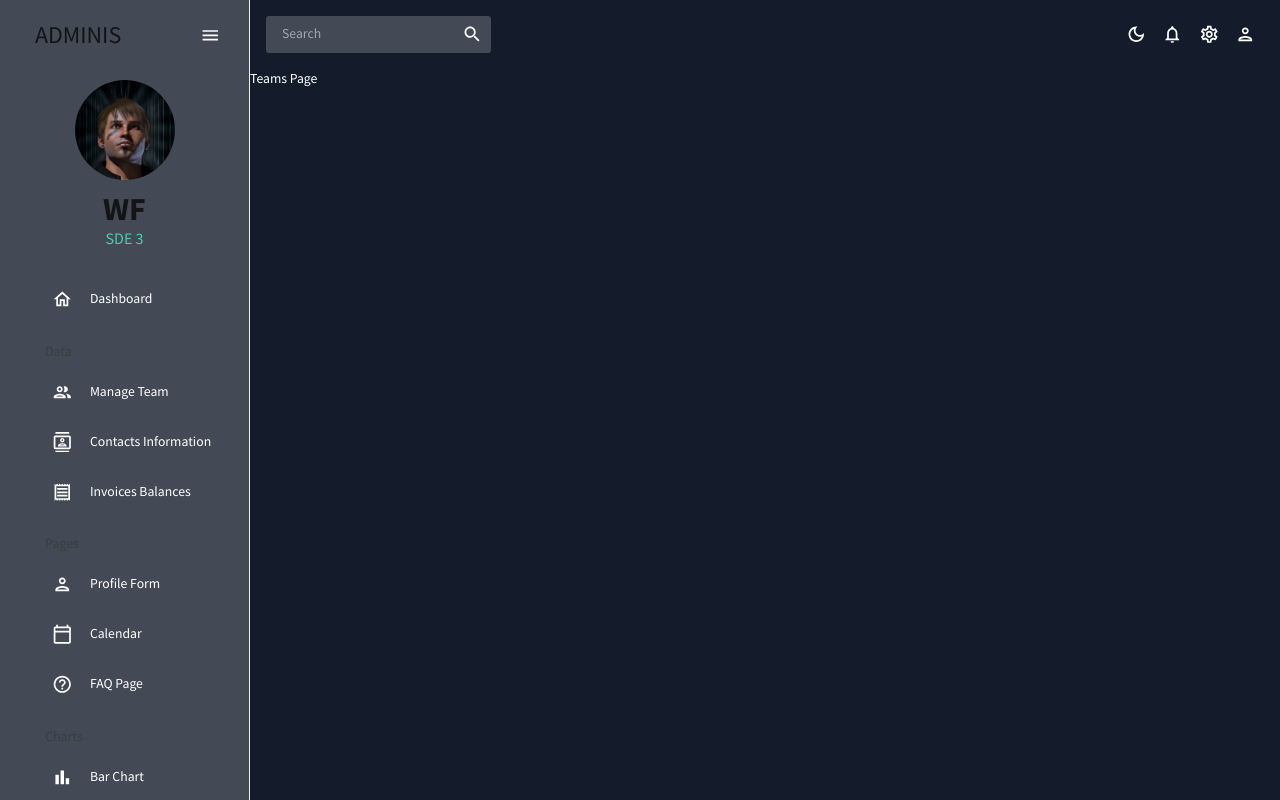
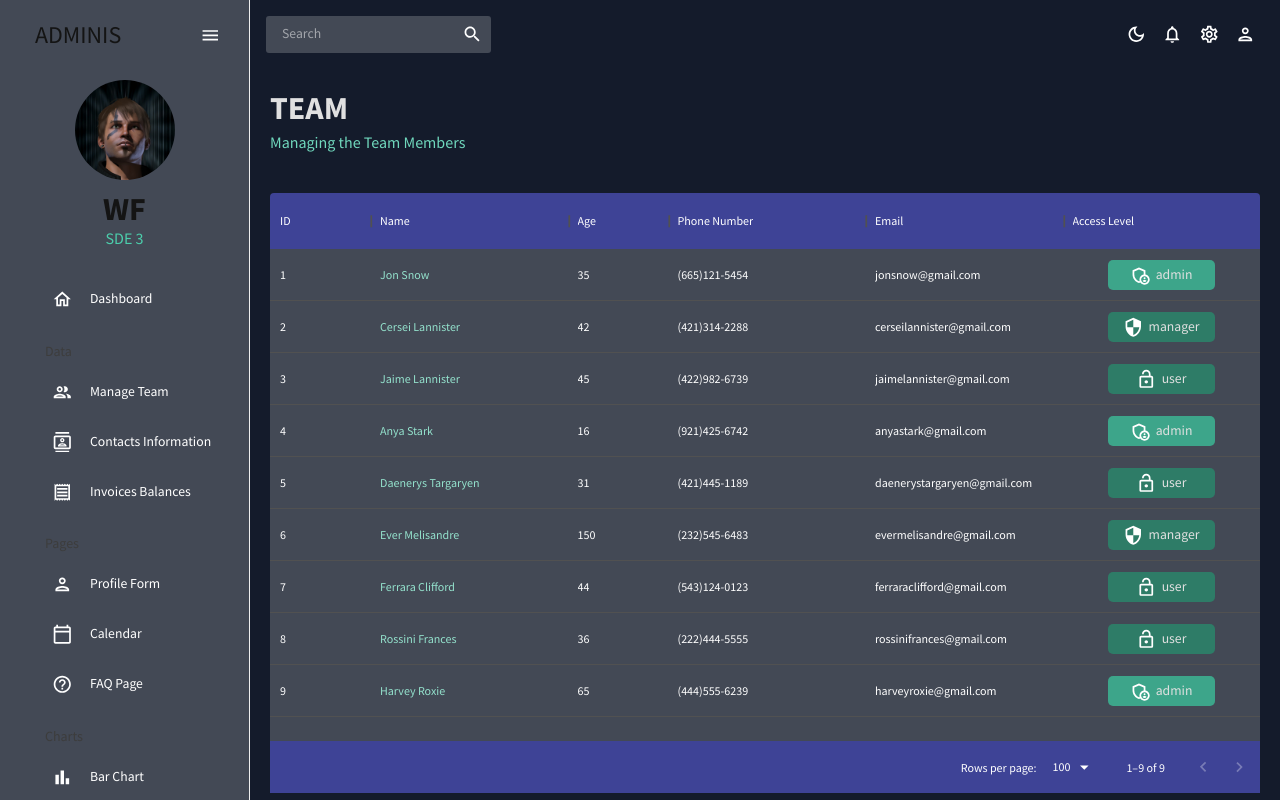
Before and after one commit to fallenreaper/sampleadminconsole, a Next.js app: page /team in a window 1280 px wide. Shown: the top 800 px of the page. Built offline with nearby package versions, Linux system fonts and the light colour scheme.

Commit message:
Created a Datagrid using the x-data-grid by mui

```diff
--- /dev/null
+++ b/components/header.tsx
@@ -0,0 +1,18 @@
+
+import { Typography, Box, useTheme } from "@mui/material"
+import { tokens } from '../utilities/theme'
+
+const Header = ( data: { title: string, subtitle: string}) => {
+  const theme = useTheme()
+  const colors = tokens(theme.palette.mode)
+
+
+  return (
+    <Box mb="30px">
+      <Typography variant="h2" color={colors.grey[100]} fontWeight="bold" sx={{mb: "5px"}}>{data.title.toUpperCase()}</Typography>
+      <Typography variant="h5" color={colors.greenAccent[400]}>{data.subtitle}</Typography>
+    </Box>
+  )
+}
+
+export default Header
--- a/package.json
+++ b/package.json
@@ -17,6 +17,7 @@
     "@fullcalendar/timegrid": "^5.11.3",
     "@mui/icons-material": "^5.10.14",
     "@mui/material": "^5.10.14",
+    "@mui/x-data-grid": "^5.17.13",
     "@nivo/bar": "^0.80.0",
     "@nivo/core": "^0.80.0",
     "@nivo/geo": "^0.80.0",
--- a/pages/team.tsx
+++ b/pages/team.tsx
@@ -1,7 +1,109 @@
-
-
+import { Box, Typography, useTheme } from "@mui/material";
+import { DataGrid, GridColDef } from "@mui/x-data-grid";
+import { tokens } from "../utilities/theme";
+import { mockDataTeam } from "../mockData/mockData";
+import AdminPanelSettingsOutlinedIcon from "@mui/icons-material/AdminPanelSettingsOutlined";
+import LockOpenOutlinedIcon from "@mui/icons-material/LockOpenOutlined";
+import SecurityOutlinedIcon from "@mui/icons-material/SecurityOutlined";
+import Header from "../components/header";
+import { borderRadius } from "@mui/system";
 
 export default function Teams() {
+  const theme = useTheme();
+  const colors = tokens(theme.palette.mode);
 
-  return (<div>Teams Page</div>)
+  const columns: GridColDef[] = [
+    {
+      field: "id",
+      headerName: "ID",
+    },
+    {
+      field: "name",
+      headerName: "Name",
+      flex: 1,
+      cellClassName: "name-column--cell",
+    },
+    {
+      field: "age",
+      headerName: "Age",
+      type: "number",
+      align: "left",
+      headerAlign: "left",
+    },
+    {
+      field: "phone",
+      headerName: "Phone Number",
+      flex: 1,
+    },
+    {
+      field: "email",
+      headerName: "Email",
+      flex: 1,
+    },
+    {
+      field: "access",
+      headerName: "Access Level",
+      flex: 1,
+      renderCell: (data: { row: { access: string } }) => {
+        return (
+          <Box
+            width="60%"
+            m="0 auto"
+            p="5px"
+            display="flex"
+            justifyContent="center"
+            borderRadius="5px"
+            sx={{
+              backgroundColor:
+                data.row.access === "admin"
+                  ? colors.greenAccent[600]
+                  : colors.greenAccent[700]
+
+            }}
+          >
+            {data.row.access === "admin" && <AdminPanelSettingsOutlinedIcon />}
+            {data.row.access === "manager" && <SecurityOutlinedIcon />}
+            {data.row.access === "user" && <LockOpenOutlinedIcon />}
+            <Typography color={colors.grey[100]} sx={{ml: "5px"}}>
+              {data.row.access}
+            </Typography>
+          </Box>
+        );
+      },
+    },
+  ];
+
+  return (
+    <Box m="20px">
+      <Header title="TEAM" subtitle="Managing the Team Members" />
+      <Box
+        m="40px 0 0 0"
+        height="75vh"
+        sx={{
+          "& .MuiDataGrid-root": {
+            border: "none"
+          },
+          "& .MuiDataGrid-cell": {
+            borderBottom: "none"
+          },
+          "& .name-column--cell": {
+            color: colors.greenAccent[300]
+          },
+          "& .MuiDataGrid-columnHeaders": {
+            backgroundColor: colors.blueAccent[700],
+            borderBottom: "none"
+          },
+          "& .MuiDataGrid-virtualScroller": {
+            backgroundColor: colors.primary[400]
+          },
+          "& .MuiDataGrid-footerContainer": {
+            borderTop: "none",
+            backgroundColor: colors.blueAccent[700]
+          }
+        }}
+      >
+        <DataGrid rows={mockDataTeam} columns={columns} />
+      </Box>
+    </Box>
+  );
 }
```
Also changed, not shown: components/dashboard.tsx (+9 -1 lines), 1 other file (tests, documents, lock files or other folders).
